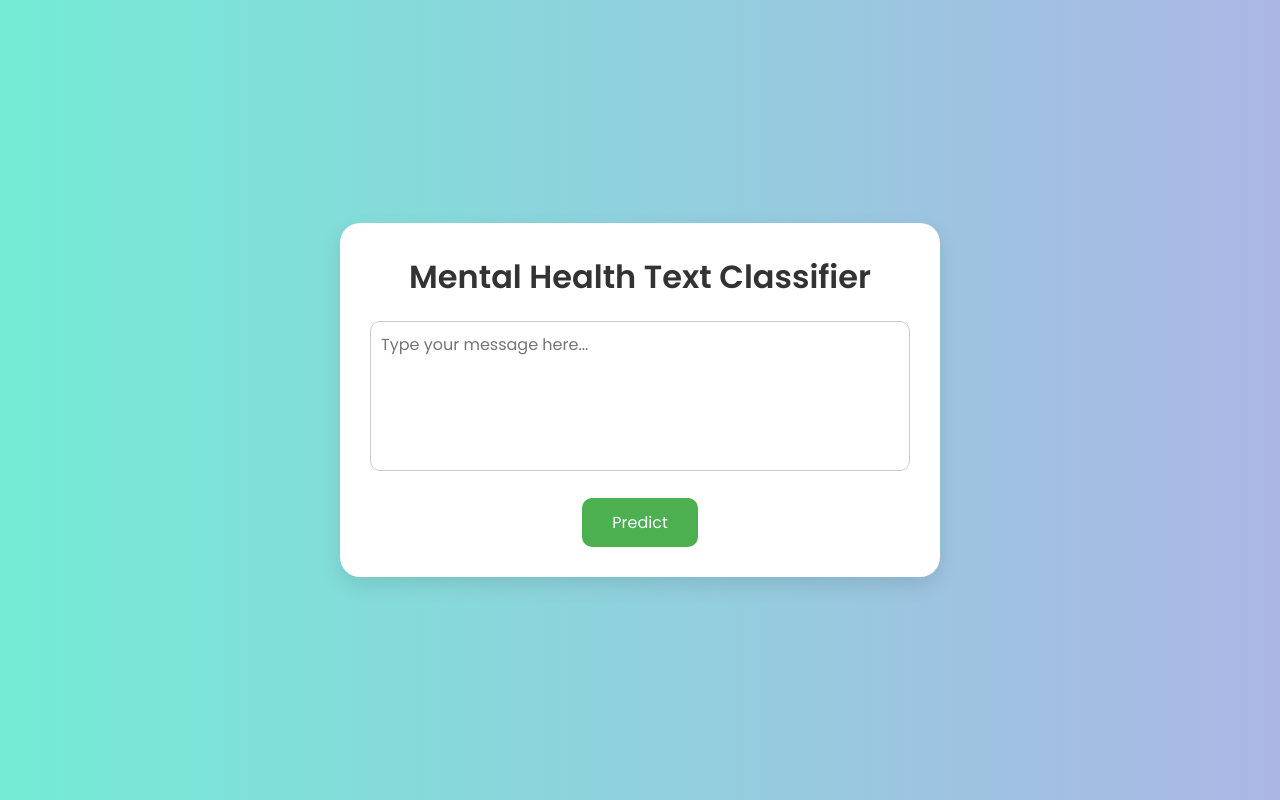
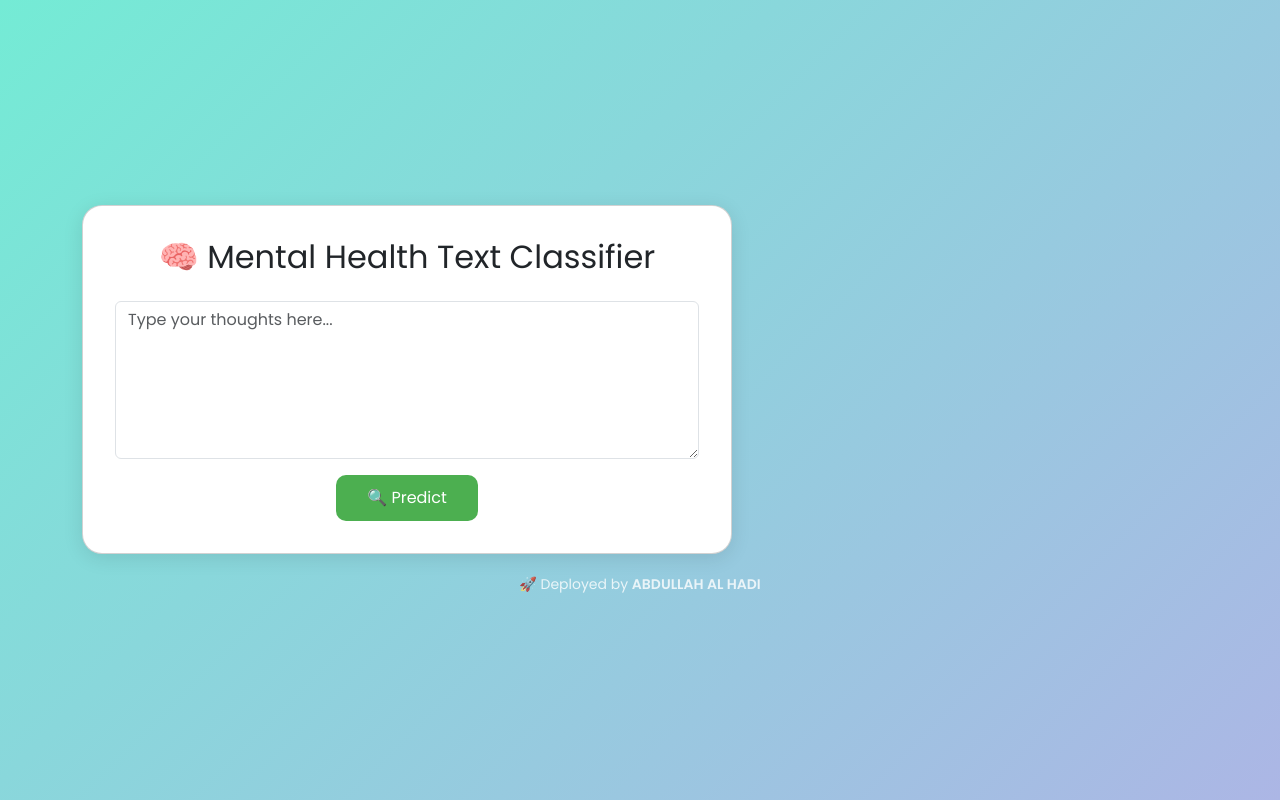
Before and after one commit to hadi8763/mental-health-detection-using-machine-learning, a Flask app: page / in a window 1280 px wide. Run offline with Flask 3, Linux system fonts and the light colour scheme; parts of the project's set-up code (start-up, migrations or seed data) failed here and were passed over.

Commit message:
Update UI and add deployed by credit

```diff
--- a/templates/index.html
+++ b/templates/index.html
@@ -5,88 +5,71 @@
   <meta name="viewport" content="width=device-width, initial-scale=1.0">
   <title>Mental Health Classifier</title>
   <link href="https://fonts.googleapis.com/css2?family=Poppins:wght@400;600&display=swap" rel="stylesheet">
+  <link href="https://cdn.jsdelivr.net/npm/bootstrap@5.3.0/dist/css/bootstrap.min.css" rel="stylesheet">
   <style>
-    * {
-      margin: 0;
-      padding: 0;
-      box-sizing: border-box;
+    body {
       font-family: 'Poppins', sans-serif;
+      background: linear-gradient(135deg, #74ebd5, #acb6e5);
+      min-height: 100vh;
+      display: flex;
+      align-items: center;
+      justify-content: center;
+      flex-direction: column;
     }
-
-    body {
-      background: linear-gradient(to right, #74ebd5, #acb6e5);
-      display: flex;
-      justify-content: center;
-      align-items: center;
-      height: 100vh;
+    .card {
+      padding: 2rem;
+      border-radius: 20px;
+      box-shadow: 0 4px 20px rgba(0,0,0,0.1);
+      animation: fadeIn 0.8s ease-in-out;
+      max-width: 650px;
+      width: 100%;
+      background-color: white;
     }
-
-    .container {
-      background: white;
-      padding: 30px;
-      border-radius: 20px;
-      box-shadow: 0 8px 20px rgba(0, 0, 0, 0.1);
-      width: 90%;
-      max-width: 600px;
-      text-align: center;
-      animation: fadeIn 1s ease-in;
-    }
-
     @keyframes fadeIn {
-      from { opacity: 0; transform: translateY(-20px); }
+      from { opacity: 0; transform: translateY(20px); }
       to { opacity: 1; transform: translateY(0); }
     }
-
-    h1 {
-      margin-bottom: 20px;
+    .btn-custom {
+      background-color: #4caf50;
+      color: white;
+      border-radius: 10px;
+      padding: 10px 30px;
+      font-size: 16px;
+    }
+    .btn-custom:hover {
+      background-color: #43a047;
+    }
+    .result {
+      margin-top: 20px;
+      font-weight: 600;
+      font-size: 1.25rem;
       color: #333;
     }
-
-    textarea {
-      width: 100%;
-      height: 150px;
-      padding: 10px;
-      border-radius: 10px;
-      border: 1px solid #ccc;
-      resize: none;
-      font-size: 16px;
-    }
-
-    button {
+    .footer {
       margin-top: 20px;
-      padding: 12px 30px;
-      background: #4caf50;
-      color: white;
-      border: none;
-      border-radius: 10px;
-      font-size: 16px;
-      cursor: pointer;
-      transition: background 0.3s ease;
-    }
-
-    button:hover {
-      background: #43a047;
-    }
-
-    .result {
-      margin-top: 20px;
-      font-size: 18px;
-      font-weight: bold;
-      color: #333;
-      transition: opacity 0.5s ease-in;
+      font-size: 14px;
+      color: #fff;
+      opacity: 0.8;
     }
   </style>
 </head>
 <body>
   <div class="container">
-    <h1>Mental Health Text Classifier</h1>
-    <form id="form" method="POST" action="/predict">
-      <textarea name="text" placeholder="Type your message here..." required></textarea>
-      <button type="submit">Predict</button>
-    </form>
-    {% if prediction %}
-      <div class="result">{{ prediction }}</div>
-    {% endif %}
+    <div class="card">
+      <h2 class="text-center mb-4">🧠 Mental Health Text Classifier</h2>
+      <form id="form" method="POST" action="/predict">
+        <div class="mb-3">
+          <textarea name="text" class="form-control" rows="6" placeholder="Type your thoughts here..." required></textarea>
+        </div>
+        <div class="text-center">
+          <button type="submit" class="btn btn-custom">🔍 Predict</button>
+        </div>
+      </form>
+      {% if prediction %}
+        <div class="result text-center">🧾 {{ prediction }}</div>
+      {% endif %}
+    </div>
+    <div class="footer text-center">🚀 Deployed by <strong>ABDULLAH AL HADI</strong></div>
   </div>
 </body>
 </html>
```
